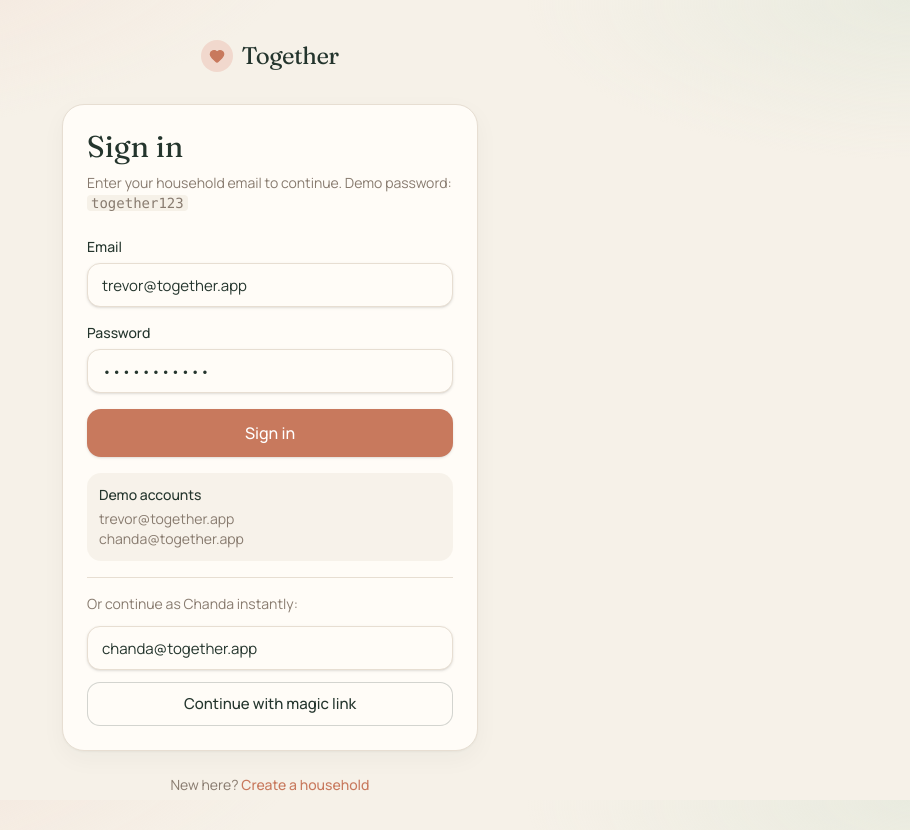
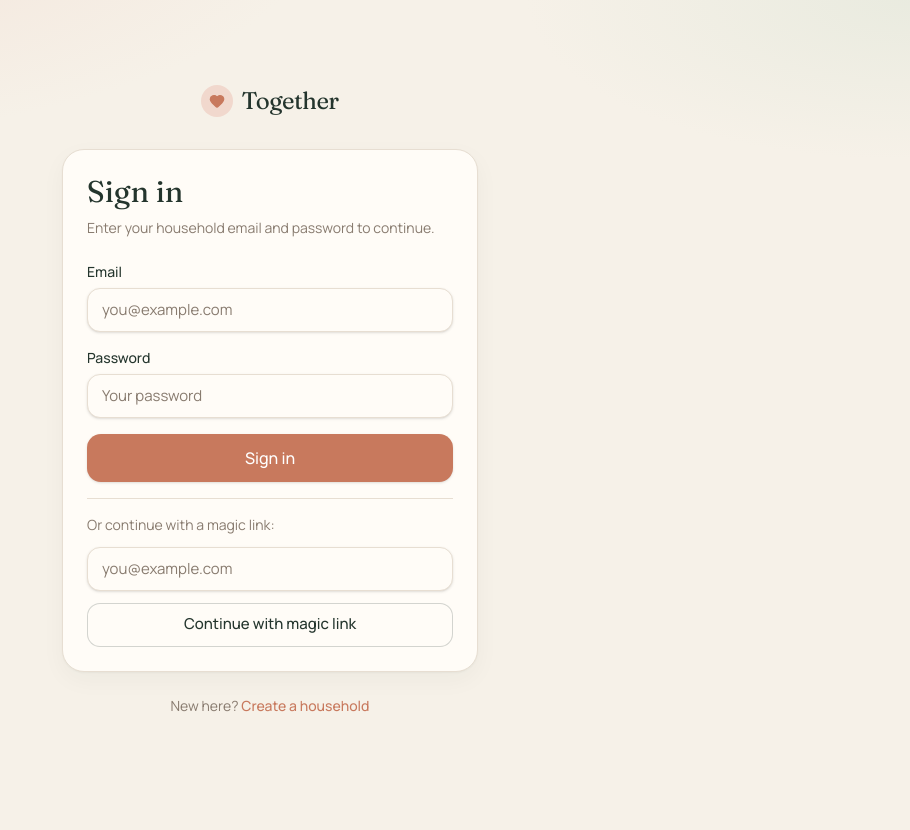
Before and after one commit to ProdjexTrevor/together, a Next.js app: page /sign-in in a window 1280 px wide. Shown: the top 830 px of the page, without its empty margins (370-1280 px from the left). After the commit the page ends 800 px from the top, so only its background shows below. Built offline with nearby package versions, Linux system fonts and the light colour scheme; no server answers.

Commit message:
Clear prefilled sign-in credentials from the login form.
Co-authored-by: Cursor <cursoragent@cursor.com>

```diff
--- a/src/app/sign-in/page.tsx
+++ b/src/app/sign-in/page.tsx
@@ -6,7 +6,6 @@ import { Button } from "@/components/ui/button";
 import { Input, Label } from "@/components/ui/input";
 import { Card } from "@/components/ui/card";
 import { signInAction } from "@/services/actions";
-import { DEMO_PASSWORD } from "@/services/demo/repository";
 import { redirect } from "next/navigation";
 import { getRepository } from "@/services";
 
@@ -30,8 +29,7 @@ export default async function SignInPage({
       <Card className="p-6">
         <h1 className="font-display text-3xl text-ink">Sign in</h1>
         <p className="mt-2 text-sm text-muted">
-          Enter your household email to continue. Demo password:{" "}
-          <code className="rounded bg-page px-1">{DEMO_PASSWORD}</code>
+          Enter your household email and password to continue.
         </p>
         {error ? (
           <p className="mt-3 rounded-[12px] bg-pale-clay px-3 py-2 text-sm text-clay">{error}</p>
@@ -58,7 +56,7 @@ export default async function SignInPage({
               name="email"
               type="email"
               required
-              defaultValue="trevor@together.app"
+              placeholder="you@example.com"
               autoComplete="email"
             />
           </div>
@@ -69,7 +67,7 @@ export default async function SignInPage({
               name="password"
               type="password"
               required
-              defaultValue={DEMO_PASSWORD}
+              placeholder="Your password"
               autoComplete="current-password"
             />
           </div>
@@ -77,12 +75,6 @@ export default async function SignInPage({
             Sign in
           </Button>
         </form>
-
-        <div className="mt-4 rounded-[14px] bg-page/80 p-3 text-sm text-muted">
-          <p className="font-medium text-ink">Demo accounts</p>
-          <p className="mt-1">trevor@together.app</p>
-          <p>chanda@together.app</p>
-        </div>
 
         <form
           action={async (formData) => {
@@ -98,13 +90,13 @@ export default async function SignInPage({
           }}
           className="mt-4 space-y-3 border-t border-border pt-4"
         >
-          <p className="text-sm text-muted">Or continue as Chanda instantly:</p>
+          <p className="text-sm text-muted">Or continue with a magic link:</p>
           <Input
             name="email"
             type="email"
             required
             placeholder="you@example.com"
-            defaultValue="chanda@together.app"
+            autoComplete="email"
           />
           <Button type="submit" variant="secondary" className="w-full">
             Continue with magic link
```
